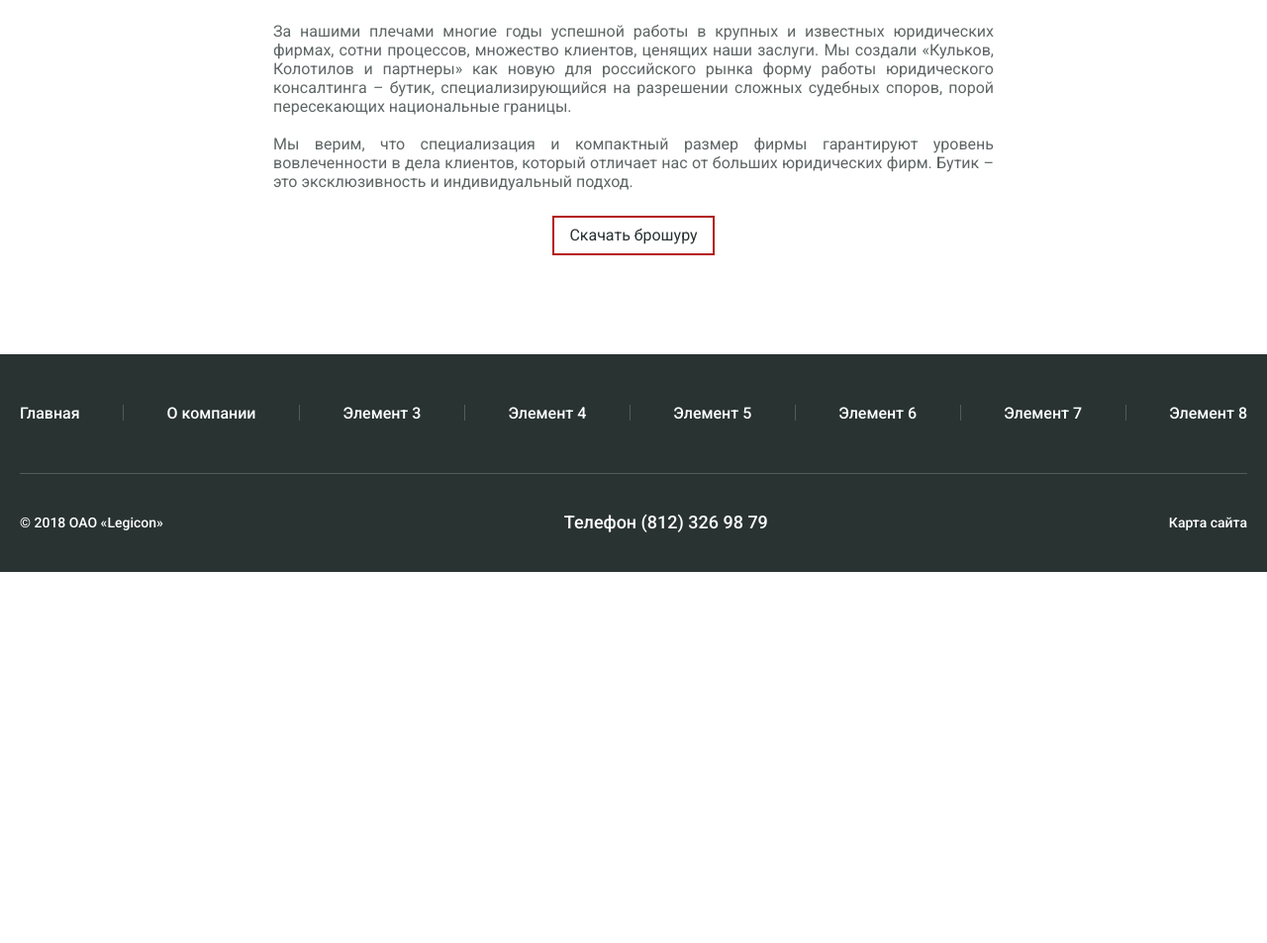
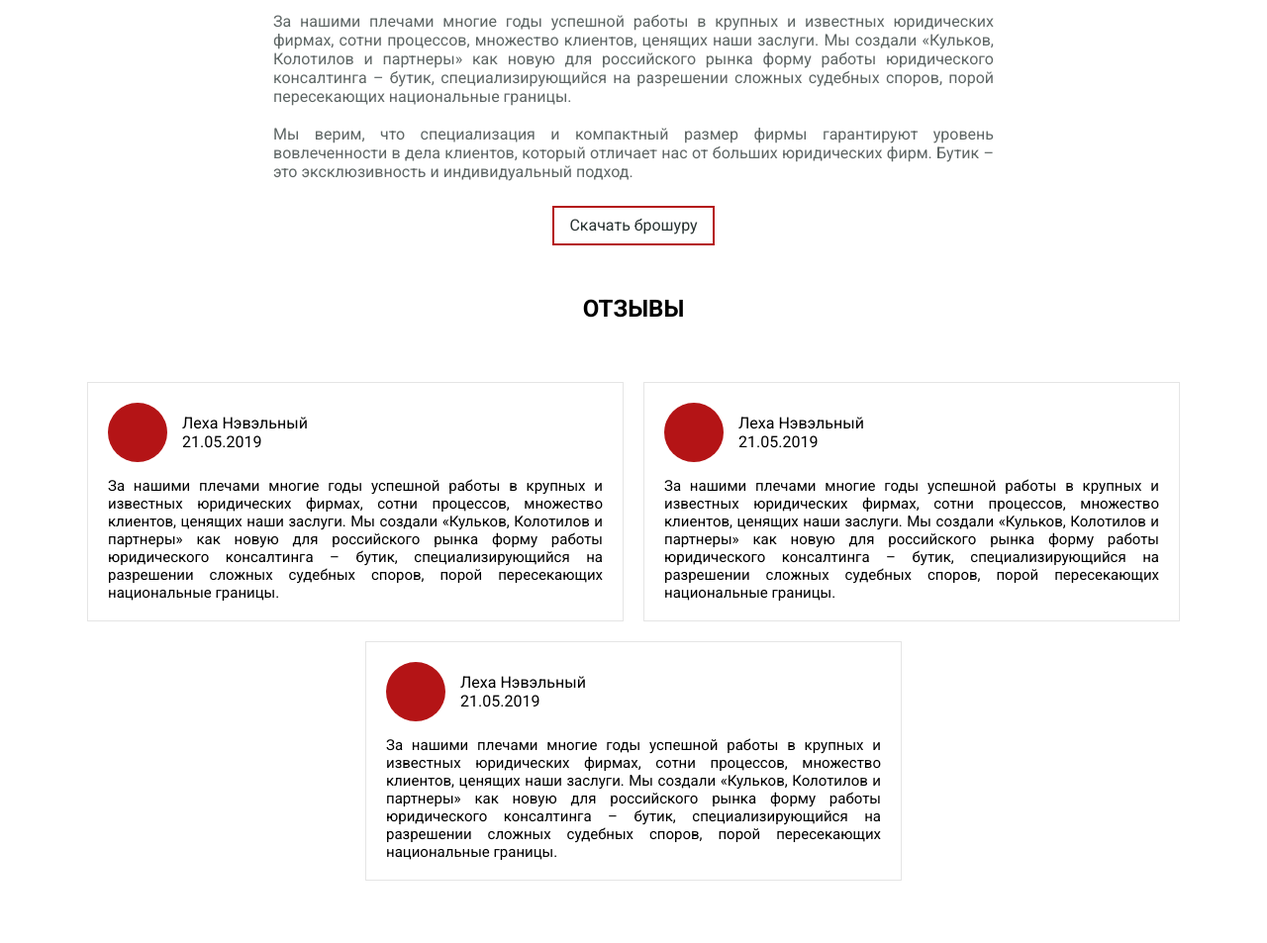
Before and after one commit to nu11try/LegiconRepo, a plain HTML site: page company.html in a window 1280 px wide. Shown: the part 334-1287 px from the top of the page at 99% size. Before the commit the page ends 912 px from the top, so only its background shows below. Drawn offline with nearby package versions, Linux system fonts and the light colour scheme.

Commit message:
Доделать О КОМПАНИИ

```diff
--- a/company.html
+++ b/company.html
@@ -41,7 +41,7 @@
     </header>
 
     <div class="box">
-        <div class="company_info">
+        <section class="company_info">
             <h1>О НАС</h1><br><br>
             <p>
                 За нашими плечами многие годы успешной работы в крупных и известных юридических фирмах, сотни процессов, множество клиентов, ценящих наши заслуги. Мы создали «Кульков, Колотилов и партнеры» как новую для российского рынка форму работы юридического консалтинга – бутик, специализирующийся на разрешении сложных судебных споров, порой пересекающих национальные границы.
@@ -50,7 +50,59 @@
                 Мы верим, что специализация и компактный размер фирмы гарантируют уровень вовлеченности в дела клиентов, который отличает нас от больших юридических фирм. Бутик – это эксклюзивность и индивидуальный подход.
             </p>
             <div class="btn_download">Скачать брошуру</div>
-        </div>
+		</section>
+		<h1 class="title_comments">ОТЗЫВЫ</h1>
+		<section class="comments">
+
+			<div class="comments_element">
+				<div class="comments_element_top">
+					<div class="comment_image"></div>
+					<div class="comment_info">
+						<span>Леха Нэвэльный</span>
+						<span>21.05.2019</span>
+					</div>
+				</div>
+				<div class="comments_element_bottom">
+					<div class="comment_text">
+						<span>
+							За нашими плечами многие годы успешной работы в крупных и известных юридических фирмах, сотни процессов, множество клиентов, ценящих наши заслуги. Мы создали «Кульков, Колотилов и партнеры» как новую для российского рынка форму работы юридического консалтинга – бутик, специализирующийся на разрешении сложных судебных споров, порой пересекающих национальные границы.
+						</span>
+					</div>
+				</div>
+			</div>
+			<div class="comments_element">
+				<div class="comments_element_top">
+					<div class="comment_image"></div>
+					<div class="comment_info">
+						<span>Леха Нэвэльный</span>
+						<span>21.05.2019</span>
+					</div>
+				</div>
+				<div class="comments_element_bottom">
+					<div class="comment_text">
+						<span>
+							За нашими плечами многие годы успешной работы в крупных и известных юридических фирмах, сотни процессов, множество клиентов, ценящих наши заслуги. Мы создали «Кульков, Колотилов и партнеры» как новую для российского рынка форму работы юридического консалтинга – бутик, специализирующийся на разрешении сложных судебных споров, порой пересекающих национальные границы.
+						</span>
+					</div>
+				</div>
+			</div>
+			<div class="comments_element">
+					<div class="comments_element_top">
+						<div class="comment_image"></div>
+						<div class="comment_info">
+							<span>Леха Нэвэльный</span>
+							<span>21.05.2019</span>
+						</div>
+					</div>
+					<div class="comments_element_bottom">
+						<div class="comment_text">
+							<span>
+								За нашими плечами многие годы успешной работы в крупных и известных юридических фирмах, сотни процессов, множество клиентов, ценящих наши заслуги. Мы создали «Кульков, Колотилов и партнеры» как новую для российского рынка форму работы юридического консалтинга – бутик, специализирующийся на разрешении сложных судебных споров, порой пересекающих национальные границы.
+							</span>
+						</div>
+					</div>
+				</div>
+		</section>
     </div>
 
     <footer>
--- a/sass/_company_info.scss
+++ b/sass/_company_info.scss
@@ -1,5 +1,5 @@
 .company_info {
-    margin: 100px;
+    margin: 100px 100px 50px;
     font-family: 'Roboto', sans-serif;
     color: #293332;
     display: flex;
@@ -30,3 +30,54 @@
         }
     }
 }
+
+.title_comments {
+    text-align: center;
+    font-family: 'Roboto', sans-serif;
+    font-size: 1.5em;
+}
+
+.comments {
+    margin-bottom: 50px;
+    padding: 50px;
+    font-family: 'Roboto', sans-serif;
+    display: flex;
+    flex-wrap: wrap;
+    justify-content: center;
+
+    &_element {
+        border: solid 1px #E5E5E5;
+        height: 200px;
+        width: 500px;
+        margin: 10px;
+        display: flex;
+        flex-direction: column;
+        padding: 20px;
+
+        &_top {
+            display: flex;
+            margin-bottom: 15px;
+            .comment_image {
+                background: #B41416;
+                background-size: contain;
+                background-position: center;
+                width: 60px;
+                height: 60px;
+                border-radius: 30px;
+                margin-right: 15px;
+            }
+            .comment_info {
+                display: flex;
+                flex-direction: column;
+                justify-content: center;
+            }
+        }
+
+        &_bottom {
+            .comment_text {
+                text-align: justify;
+                font-size: 15px;
+            }
+        }
+    }
+}
```
Also changed, not shown: sass/style.css, 1 other file.
